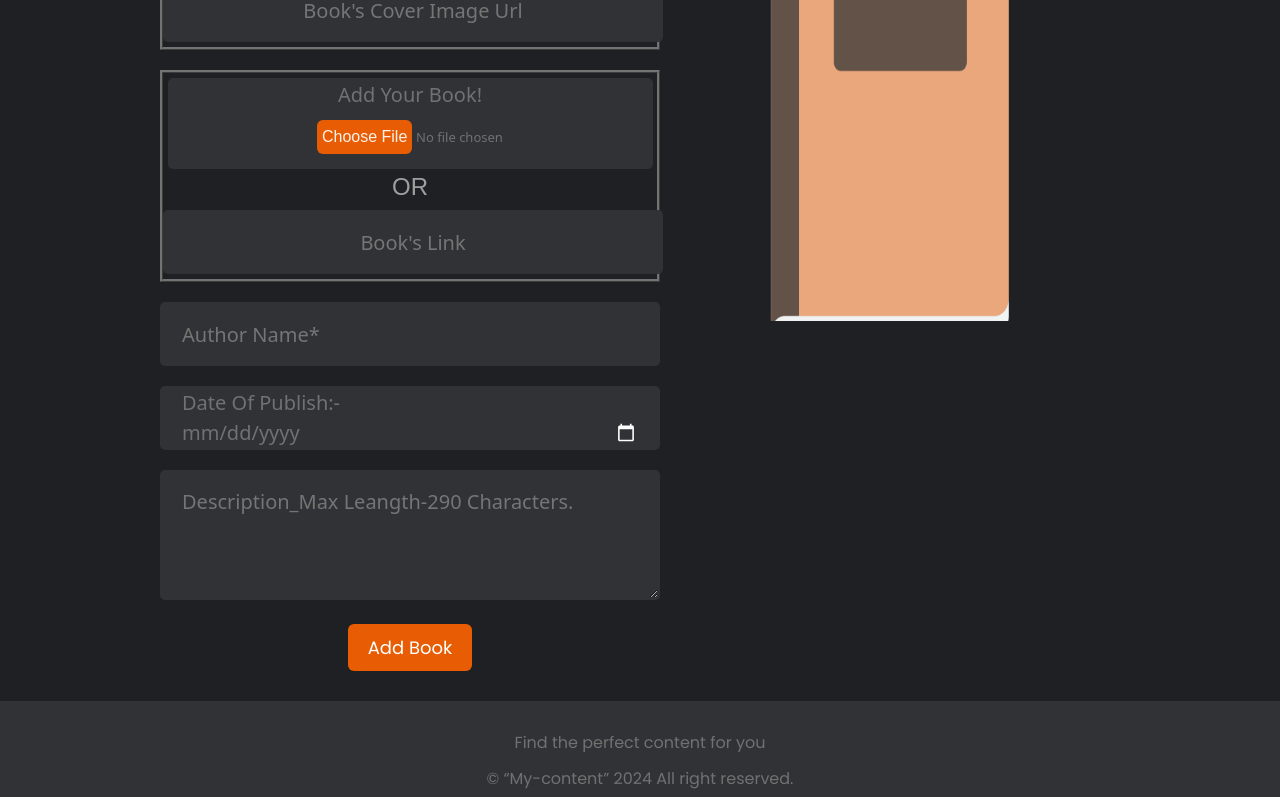
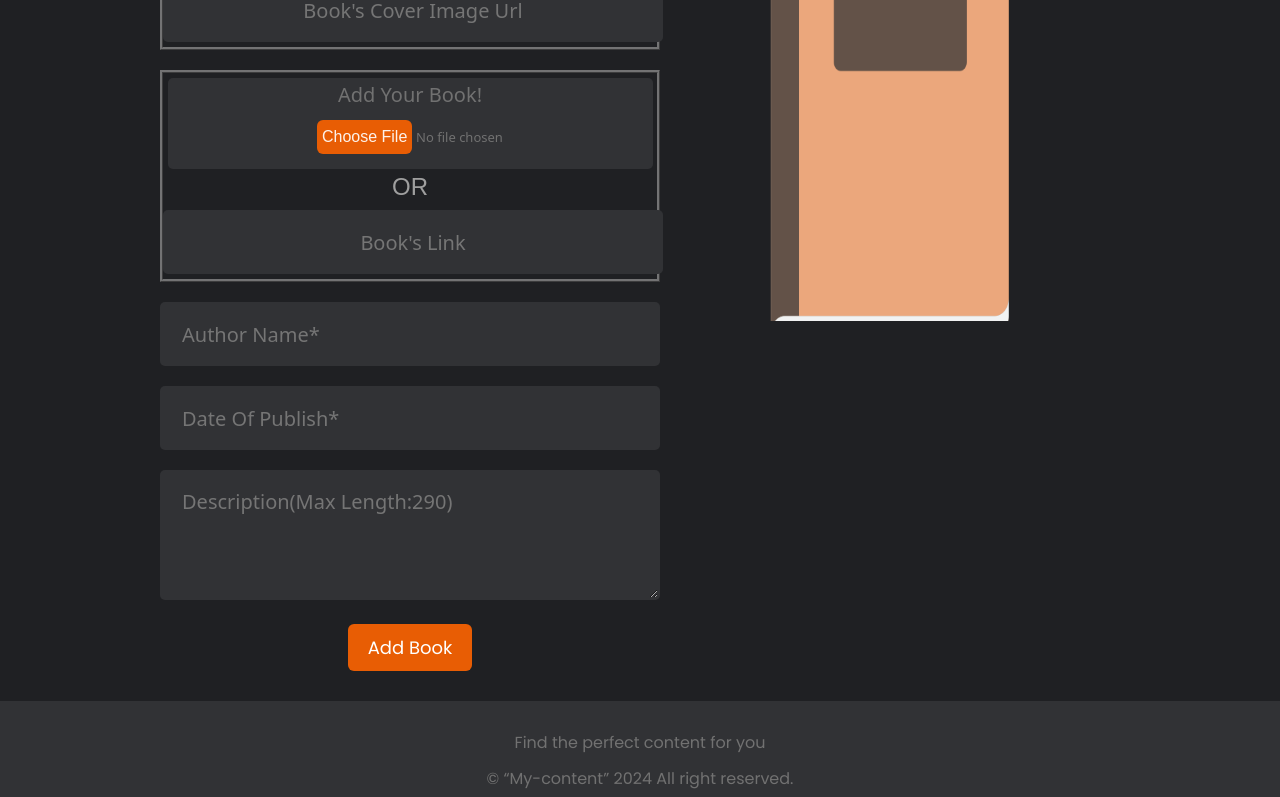
Before and after one commit to Jyoti-Technosoft/book-universe, a Next.js app: page /addBook in a window 1280 px wide. Shown: the part 502-1299 px from the top of the page. Built offline with nearby package versions, Linux system fonts and the light colour scheme; no server answers; the database is empty; a web font is replaced by a local one.

Commit message:
- date field change to text when not selected in add book

```diff
--- a/pages/addBook.js
+++ b/pages/addBook.js
@@ -1,9 +1,9 @@
-import React, { useState, useEffect } from 'react';
+import React, { useState, useEffect, useRef } from 'react';
 import { useRouter } from 'next/router';
 import toast from 'react-hot-toast';
 import Image from 'next/image';
 import { v4 } from 'uuid';
-import { getDownloadURL, ref, uploadBytes } from 'firebase/storage';
+import { getDownloadURL, uploadBytes } from 'firebase/storage';
 import { BeatLoader } from 'react-spinners';
 
 import Upload from '../components/upload/Upload';
@@ -23,6 +23,7 @@ function AddBook() {
   const [dateOfPublish, setDateOfPublish] = useState('');
   const [errors, setErrors] = useState({});
   const router = useRouter();
+  const ref = useRef();
   const [isAdding, setIsAdding] = useState(false);
   const [imgRefPreview, setImgRefPreview] = useState('');
   const [eOfImage, setEOfImage] = useState('');
@@ -275,12 +276,18 @@ function AddBook() {
                 <span style={styles.error}>{errors.authorName}</span>
               )}
               <input
-                type="date"
+                ref={ref}
                 max={todayDATE()}
-                placeholder="Date Of Publish:-"
+                placeholder="Date Of Publish*"
                 className={classes.input}
                 value={dateOfPublish}
                 onChange={(e) => setDateOfPublish(e.target.value)}
+                onFocus={() => {
+                  ref.current.type = 'date';
+                }}
+                onBlur={() => {
+                  ref.current.type = 'text';
+                }}
               />
               {errors.dateOfPublish && (
                 <span style={styles.error}>{errors.dateOfPublish}</span>
@@ -288,7 +295,7 @@ function AddBook() {
               <textarea
                 rows={4}
                 cols={40}
-                placeholder="Description_Max Leangth-290 Characters."
+                placeholder="Description(Max Length:290)"
                 className={classes.textArea}
                 value={description}
                 onChange={(e) => setDescription(e.target.value)}
--- a/pages/addBook.module.scss
+++ b/pages/addBook.module.scss
@@ -89,11 +89,11 @@
 
 }
 
-
-input[type="date"]:not(.has-value)::before {
-    content: attr(placeholder);
-    color: #717171;
-}
+//To see the place holder//
+// input[type="date"]:not(.has-value)::before {
+//     content: attr(placeholder);
+//     color: #717171;
+// }
 
 .textArea {
     // resize: none;
```
Also changed, not shown: .eslintrc.js.
